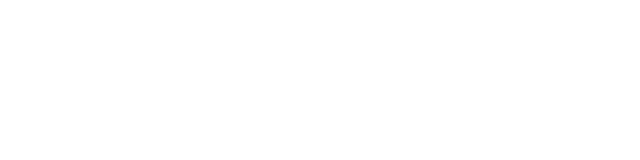
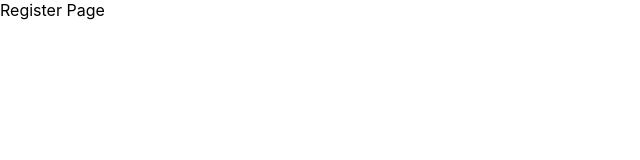
Before and after one commit to IshanAmr/Discord-frontend, a React (Create React App) app: page /register in a window 1280 px wide. Before the commit this address had no page. Shown: the top 160 px of the page, without its empty margins (0-640 px from the left). Built offline with nearby package versions, Linux system fonts and the light colour scheme.

Commit message:
Register page route added

```diff
--- a/src/App.js
+++ b/src/App.js
@@ -8,9 +8,11 @@
   return (
     <Router>
       <Routes>
+        {/* Login page route */}
         <Route path='/login' element={<LoginPage />} />
-        {/* Example of a protected route, if needed later */}
-        {/* <Route path='/dashboard' element={<Dashboard />} /> */}
+
+        {/* Register page route */}
+        <Route path='/register' element={<RegisterPage />} />
 
         {/* Redirect to login page when accessing root path */}
         <Route path='/' element={<Navigate to='/login' />} />
--- a/src/pages/RegisterPage/RegisterPage.js
+++ b/src/pages/RegisterPage/RegisterPage.js
@@ -1,6 +1,6 @@
 import React from "react";
 
-const RegisterPage = async () => {
+const RegisterPage = () => {
     return (
         <div>
            Register Page
```
